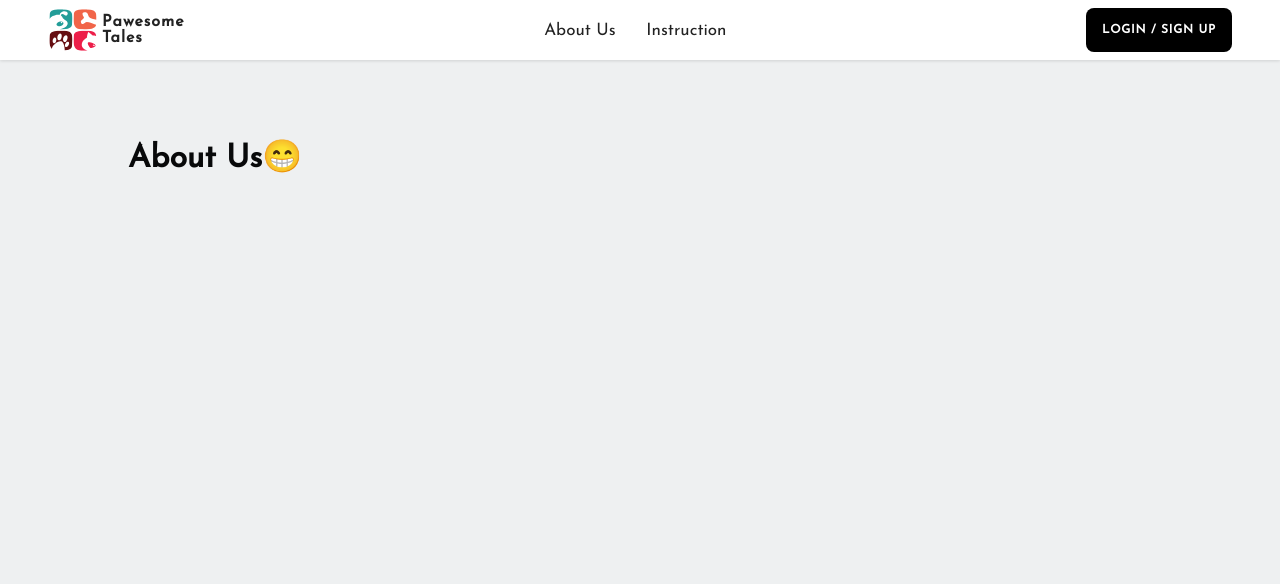
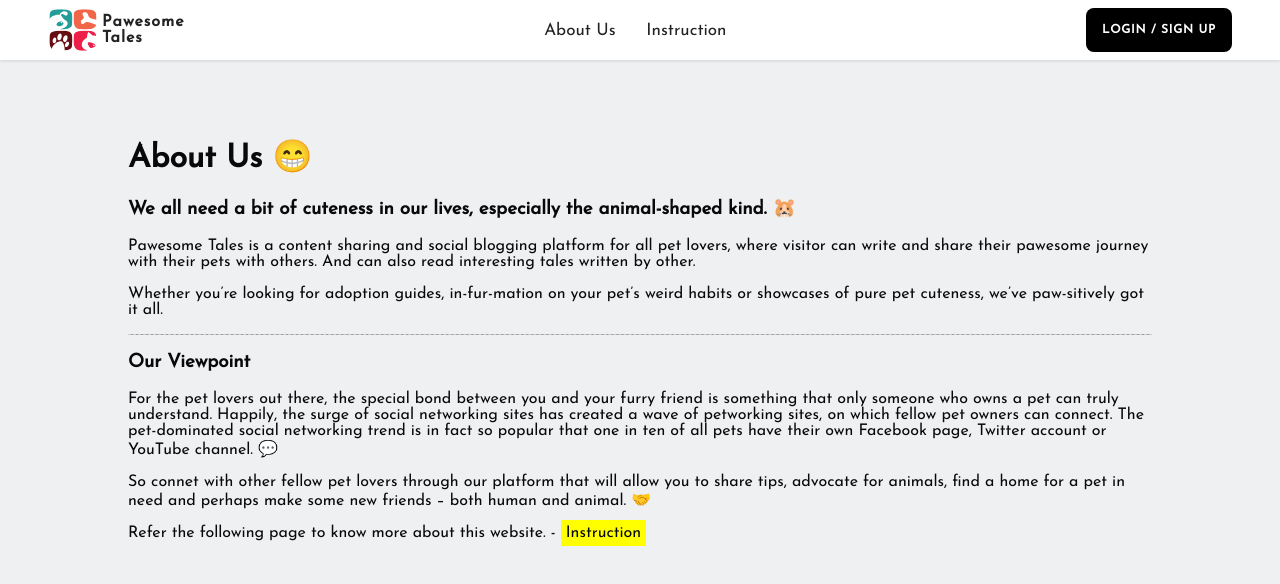
Before and after one commit to NXture/Project-Happy-tails, a Next.js app: page /about in a window 1280 px wide. Shown: the top 584 px of the page. Built offline with nearby package versions, Linux system fonts and the light colour scheme; no server answers.

Commit message:
fixed react router issue and added info to pages

```diff
--- a/components/Navbar/Links.js
+++ b/components/Navbar/Links.js
@@ -1,5 +1,6 @@
 import React from "react";
 import styled from "styled-components";
+import Link from "next/link";
 
 const NavLinksContainer = styled.div`
   height: 100%;
@@ -26,7 +27,7 @@ const LinkItem = styled.li`
   display: flex;
 `;
 
-const Link = styled.a`
+const Container = styled.div`
   text-decoration: none;
   color: inherit;
   cursor: pointer;
@@ -37,19 +38,23 @@ const Link = styled.a`
   }
 `;
 
-export function NavLinks(props) {
+export function NavLinks() {
   return (
     <NavLinksContainer>
       <LinksWrapper>
         <LinkItem>
-          <Link href="/about">
-            <span>About Us</span>
-          </Link>
+          <Container>
+            <Link href="/about" passHref>
+              <span>About Us</span>
+            </Link>
+          </Container>
         </LinkItem>
         <LinkItem>
-          <Link href="/instruction">
-            <span>Instruction</span>
-          </Link>
+          <Container>
+            <Link href="/instruction" passHref>
+              <span>Instruction</span>
+            </Link>
+          </Container>
         </LinkItem>
       </LinksWrapper>
     </NavLinksContainer>
--- a/pages/about.js
+++ b/pages/about.js
@@ -1,8 +1,55 @@
+import Link from "next/link";
+
 const About = () => {
   return (
     <main>
       <div>
-        <h1>About Us😁</h1>
+        <h1>About Us 😁</h1>
+        <h3>
+          We all need a bit of cuteness in our lives, especially the
+          animal-shaped kind. 🐹
+        </h3>
+        <p>
+          Pawesome Tales is a content sharing and social blogging platform for
+          all pet lovers, where visitor can write and share their pawesome
+          journey with their pets with others. And can also read interesting
+          tales written by other.{" "}
+        </p>
+        <p>
+          Whether you’re looking for adoption guides, in-fur-mation on your
+          pet’s weird habits or showcases of pure pet cuteness, we’ve
+          paw-sitively got it all.
+        </p>
+        <hr />
+        <h3>Our Viewpoint</h3>
+        <p>
+          For the pet lovers out there, the special bond between you and your
+          furry friend is something that only someone who owns a pet can truly
+          understand. Happily, the surge of social networking sites has created
+          a wave of petworking sites, on which fellow pet owners can connect.
+          The pet-dominated social networking trend is in fact so popular that
+          one in ten of all pets have their own Facebook page, Twitter account
+          or YouTube channel. 💬
+        </p>
+        <p>
+          So connet with other fellow pet lovers through our platform that will
+          allow you to share tips, advocate for animals, find a home for a pet
+          in need and perhaps make some new friends – both human and animal. 🤝
+        </p>
+        <p>
+          Refer the following page to know more about this website. -{" "}
+          <Link href="/instruction" passHref>
+            <span
+              style={{
+                cursor: "pointer",
+                padding: "5px",
+                backgroundColor: "yellow",
+              }}
+            >
+              Instruction
+            </span>
+          </Link>
+        </p>
       </div>
     </main>
   );
```
Also changed, not shown: pages/instruction.js (+30 -3 lines).
